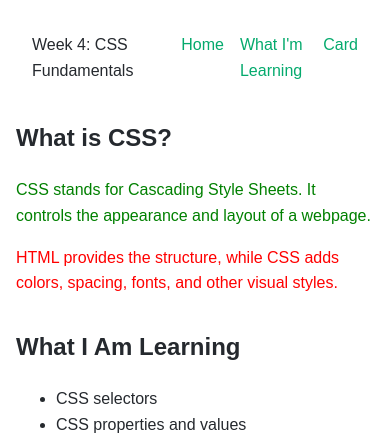
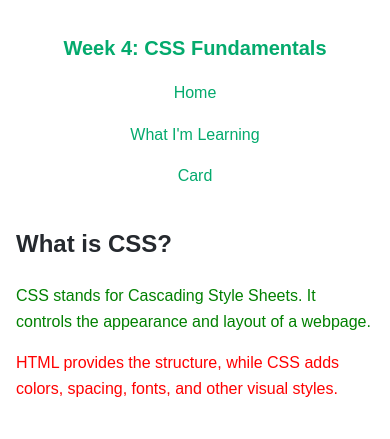
Before and after one commit to beerwar/techxp-activities, a PHP site: page / in a window 390 px wide. Shown: the top 439 px of the page. Run offline with PHP 8.4, Linux system fonts and the light colour scheme.

Commit message:
Week 4 Lesson 3 - Task 1: Make Your Week 4 Page Fully Responsive Core

```diff
--- a/week4/css/style.css
+++ b/week4/css/style.css
@@ -1,6 +1,12 @@
 
 *, *::before, *::after {
     box-sizing: border-box;
+}
+
+img {
+    max-width: 100%;
+    height: auto;
+    display: block;
 }
 
 :root {
@@ -69,14 +75,28 @@ p {
 
 .navbar {
     display: flex;
+    flex-direction: column;
     justify-content: space-between;
     align-items: center;
+    gap: 1rem;
     padding: 1rem;
 }
 
 .navbar nav {
     display: flex;
+    flex-direction: column;
+    align-items: center;
     gap: 1rem;
+}
+
+@media (min-width: 566px) {
+    .navbar {
+        flex-direction: row;
+    }
+
+    .navbar nav {
+        flex-direction: row;
+    }
 }
 
 .navbar a {
@@ -93,3 +113,8 @@ p {
     grid-template-columns: repeat(auto-fit, minmax(250px, 1fr));
     gap: 1rem;
 }
+
+.logo {
+    font-size: clamp(1.25rem, 3vw, 2rem);
+    margin: 0;
+}
--- a/week4/index.html
+++ b/week4/index.html
@@ -11,9 +11,9 @@
 <body>
 
     <header class="navbar">
-        <div class="logo">
+        <h1 class="logo">
             Week 4: CSS Fundamentals
-        </div>
+        </h1>
 
         <nav>
             <a href="#home">Home</a>
```
